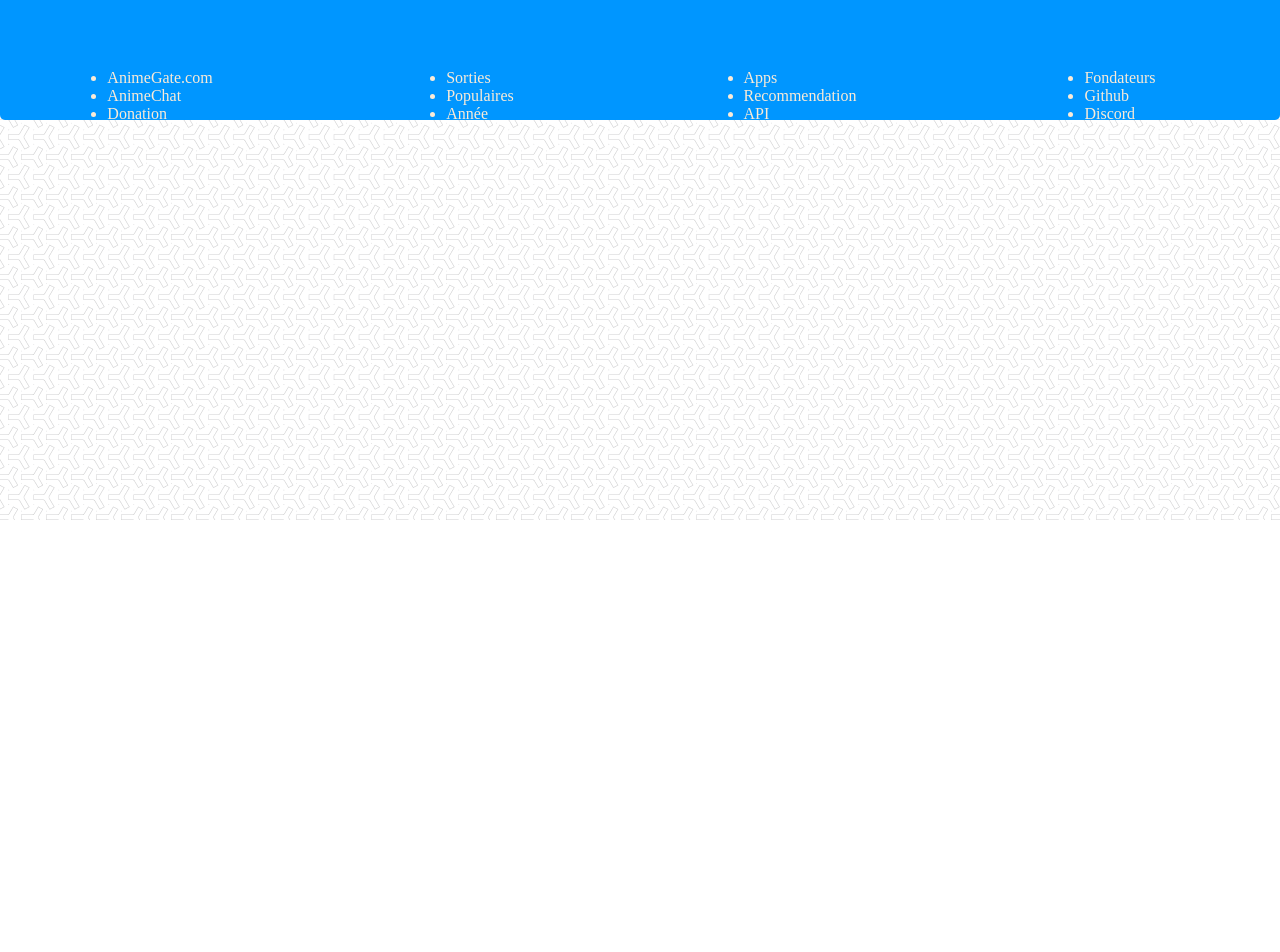
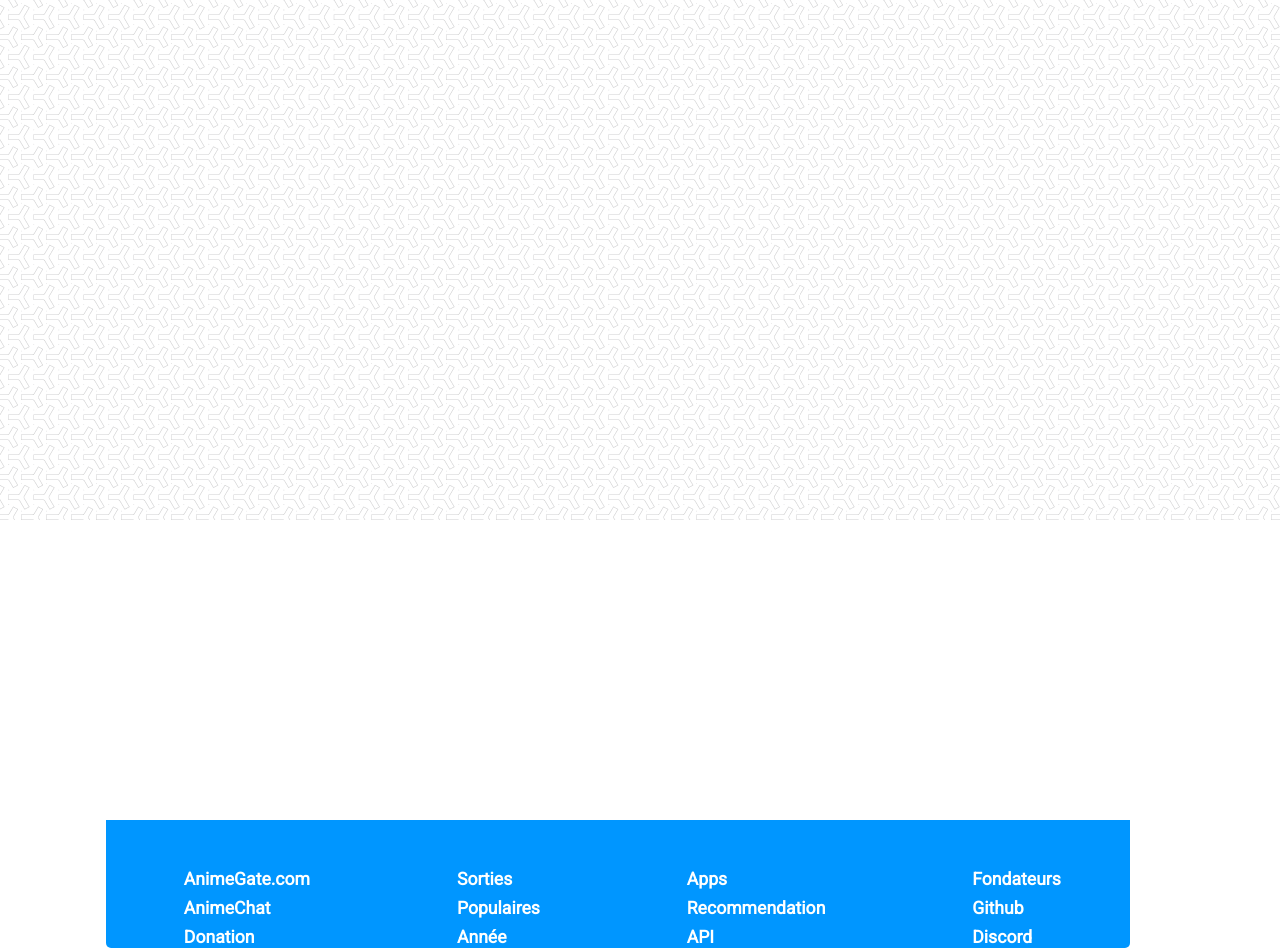
Before and after one commit to samazinfar/anime-gate, a React (Create React App) app: page / in a window 1280 px wide. Shown: the part 680-1632 px from the top of the page. Before the commit the page ends 1200 px from the top, so only its background shows below. Built offline with nearby package versions, Linux system fonts and the light colour scheme; a web font is replaced by a local one.

Commit message:
mise en bas de page

```diff
--- a/src/App.js
+++ b/src/App.js
@@ -1,6 +1,6 @@
 import "./App.css";
+import Footer from "./components/Footer";
 import Navbar from "./components/Navbar";
-import Footer from "./components/Footer";
 
 export default function App() {
   return (
--- a/src/components/Footer.css
+++ b/src/components/Footer.css
@@ -1,57 +1,50 @@
 .footer-main {
-  position:fixed;
-  bottom:0;
+  position: relative;
+  right: 150px;
+  top: 1500px;
+  align-items: center;
   background-color: #0096ff;
-  width: 100%;
-  justify-content: center;
-  height: 6rem;
-  border-radius: px 5px 5px 5px;
+  width: 80vw;
+  max-width: 1300px;
+  border-radius: 0px 0px 5px 5px;
   display: flex;
-  flex-wrap: column;
+  flex-wrap: wrap;
+  flex-direction: column;
 }
-.container {
-  display: flex;
-  padding-top: 3em;
-  bottom: 0;
-  width: 100%;
-  justify-content: center;
-  height: 6rem;
-  border-radius: 0px 0px 5px 5px;
-  align-items: center;
-  flex-wrap: wrap;
+
+/*.container {
+  margin-left: 0.5em;
+  font-family: "Roboto", sans-serif;
+  font-style: normal;
+  font-weight: bold;
+  font-size: 1.1em;
+  line-height: 29px;
+  color: #ffffff;
 }
 .row {
-  display: flex;
-  padding-top: 3em;
-  bottom: 0;
-  width: 100%;
-  justify-content: center;
-  height: 6rem;
-  border-radius: 0px 0px 5px 5px;
-  align-items: center;
-  flex-wrap: wrap;
+  margin-left: 0.5em;
+  font-family: "Roboto", sans-serif;
+  font-style: normal;
+  font-weight: bold;
+  font-size: 1.1em;
+  line-height: 29px;
+  color: #ffffff;
 }
-
 .column {
-  display: flex;
-  padding-top: 3em;
-  bottom: 0;
-  width: 100%;
-  justify-content: center;
-  height: 6rem;
-  border-radius: 0px 0px 5px 5px;
-  align-items: center;
-  flex-wrap: wrap;
+  margin-left: 0.5em;
+  font-family: "Roboto", sans-serif;
+  font-style: normal;
+  font-weight: bold;
+  font-size: 1.1em;
+  line-height: 29px;
+  color: #ffffff;
 }
-
 .small {
-  display: flex;
-  padding-top: 3em;
-  bottom: 0;
-  width: 100%;
-  justify-content: center;
-  height: 6rem;
-  border-radius: 0px 0px 5px 5px;
-  align-items: center;
-  flex-wrap: wrap;
-}
+  margin-left: 0.5em;
+  font-family: "Roboto", sans-serif;
+  font-style: normal;
+  font-weight: bold;
+  font-size: 1.1em;
+  line-height: 29px;
+  color: #ffffff;
+}*/
--- a/src/components/Footer.js
+++ b/src/components/Footer.js
@@ -3,34 +3,36 @@
 
 export default function Footer() {
   return (
+    <div class="relative">
       <div className="footer-main">
         <div className="container">
-        <ul className="list-unstyled">
-          <li>AnimeGate.com</li>
-          <li>AnimeChat</li>
-          <li>Donation</li>
-        </ul>
+          <div className="list-unstyled">
+            <p className="navigationText">AnimeGate.com</p>
+            <p className="navigationText">AnimeChat</p>
+            <p className="navigationText">Donation</p>
+          </div>
         </div>
         <div className="row">
-        <ul className="list-unstyled">
-          <li>Sorties</li>
-          <li>Populaires</li>
-          <li>Année</li>
-        </ul>
+          <div className="list-unstyled">
+            <p className="navigationText">Sorties</p>
+            <p className="navigationText">Populaires</p>
+            <p className="navigationText">Année</p>
+          </div>
         </div>
         <div className="column">
-        <ul className="list-unstyled">
-          <li>Apps</li>
-          <li>Recommendation</li>
-          <li>API</li>
-        </ul>
+          <div className="list-unstyled">
+            <p className="navigationText">Apps</p>
+            <p className="navigationText">Recommendation</p>
+            <p className="navigationText">API</p>
+          </div>
         </div>
         <div className="small">
-        <ul className="list-unstyled">
-          <li>Fondateurs</li>
-          <li>Github</li>
-          <li>Discord</li>
-        </ul>
+          <div className="list-unstyled">
+            <p className="navigationText">Fondateurs</p>
+            <p className="navigationText">Github</p>
+            <p className="navigationText">Discord</p>
+          </div>
+        </div>
       </div>
     </div>
   );
```
Also changed, not shown: 1 other file (tests, documents, lock files or other folders). Lines whose indentation alone changed are shown as unchanged.
